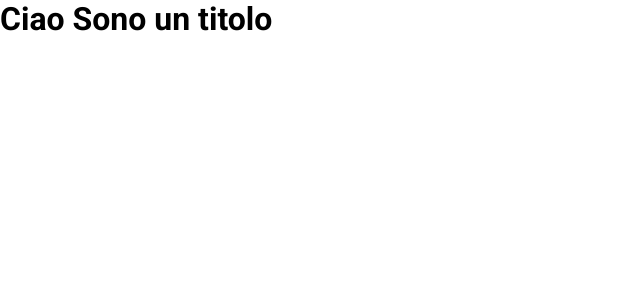
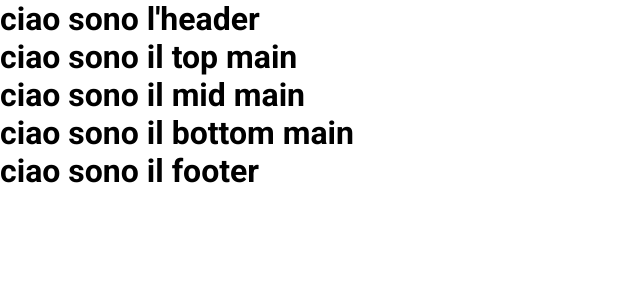
Before and after one commit to Gabriele-Cavallo/vite-comics, a Vue app: page / in a window 1280 px wide. Shown: the top 300 px of the page, without its empty margins (0-640 px from the left). Built offline with nearby package versions, Linux system fonts and the light colour scheme.

Commit message:
feat: creater general scaffhold

```diff
--- a/src/App.vue
+++ b/src/App.vue
@@ -1,14 +1,27 @@
 <script>
-    // import name-app from "./components/name-app.vue";
+    import AppHeader from './components/AppHeader.vue';
+    import AppMainTopSection from './components/AppMainTopSection.vue';
+    import AppMainMiddleSection from './components/AppMainMiddleSection.vue';
+    import AppMainBottomSection from './components/AppMainBottomSection.vue';
+    import AppFooter from './components/AppFooter.vue';
+
     export default{
-        // components: {
-        //     name-app,
-        // }
+        components: {
+            AppHeader,
+            AppMainTopSection,
+            AppMainMiddleSection,
+            AppMainBottomSection,
+            AppFooter
+        }
     }
 </script>
 
 <template>
-    <h1>Ciao Sono un titolo</h1>
+    <AppHeader></AppHeader>
+    <AppMainTopSection></AppMainTopSection>
+    <AppMainMiddleSection></AppMainMiddleSection>
+    <AppMainBottomSection></AppMainBottomSection>
+    <AppFooter></AppFooter>
 </template>
 
 <style lang="scss">
--- /dev/null
+++ b/src/components/AppFooter.vue
@@ -0,0 +1,25 @@
+<script>
+    export default{
+        name: 'AppFooter',
+        data (){
+            return {
+
+            }
+        },
+        methods: {
+
+        },
+        mounted() {
+            alert('AppFooter');
+        }
+    }
+
+</script>
+
+<template>
+    <h1>ciao sono il footer</h1>
+</template>
+
+<style scoped lang="scss">
+
+</style>
--- /dev/null
+++ b/src/components/AppHeader.vue
@@ -0,0 +1,27 @@
+<script>
+    export default{
+        name: 'AppHeader',
+        data (){
+            return {
+
+            }
+        },
+        methods: {
+
+        },
+        mounted() {
+            alert('AppHeader');
+        }
+    }
+
+</script>
+
+<template>
+   <header>
+        <h1>ciao sono l'header</h1>
+   </header>
+</template>
+
+<style scoped lang="scss">
+
+</style>
--- /dev/null
+++ b/src/components/AppMainBottomSection.vue
@@ -0,0 +1,25 @@
+<script>
+    export default{
+        name: 'AppMainBottomSection',
+        data (){
+            return {
+
+            }
+        },
+        methods: {
+
+        },
+        mounted() {
+            alert('AppMainBottomSection');
+        }
+    }
+
+</script>
+
+<template>
+    <h1>ciao sono il bottom main</h1>
+</template>
+
+<style scoped lang="scss">
+
+</style>
--- /dev/null
+++ b/src/components/AppMainMiddleSection.vue
@@ -0,0 +1,25 @@
+<script>
+    export default{
+        name: 'AppMainMiddleSection',
+        data (){
+            return {
+
+            }
+        },
+        methods: {
+
+        },
+        mounted() {
+            alert('AppMainMiddleSection');
+        }
+    }
+
+</script>
+
+<template>
+    <h1>ciao sono il mid main</h1>
+</template>
+
+<style scoped lang="scss">
+
+</style>
--- /dev/null
+++ b/src/components/AppMainTopSection.vue
@@ -0,0 +1,25 @@
+<script>
+    export default{
+        name: 'AppMainTopSection',
+        data (){
+            return {
+
+            }
+        },
+        methods: {
+
+        },
+        mounted() {
+            alert('AppMainTopSection');
+        }
+    }
+
+</script>
+
+<template>
+    <h1>ciao sono il top main</h1>
+</template>
+
+<style scoped lang="scss">
+
+</style>
```
